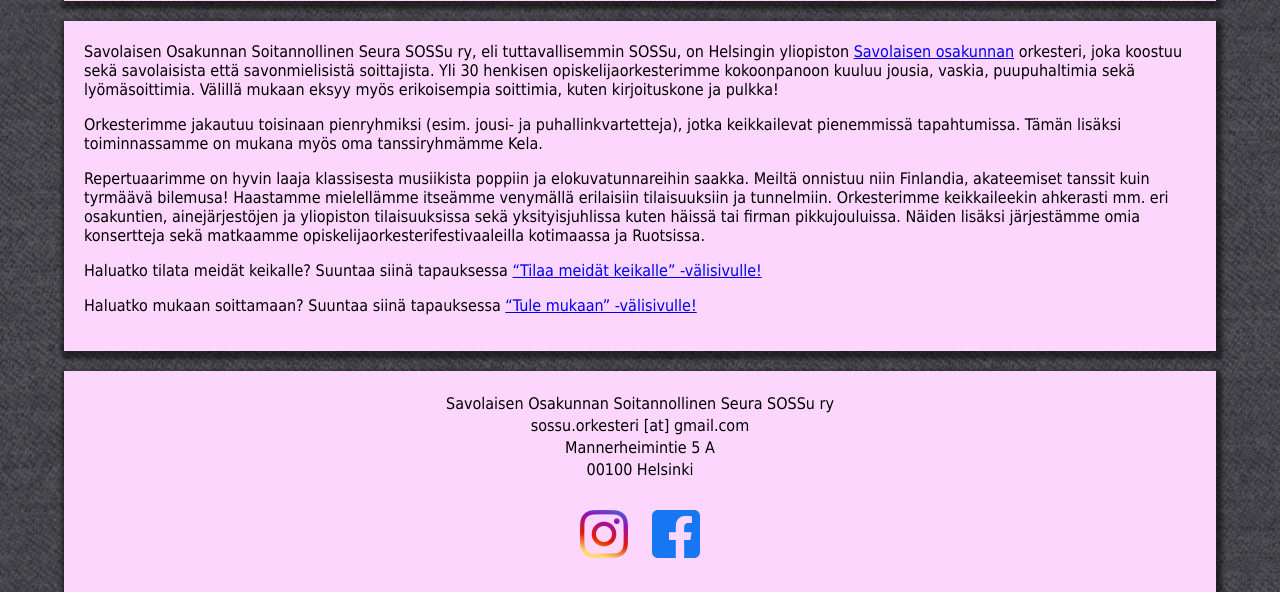
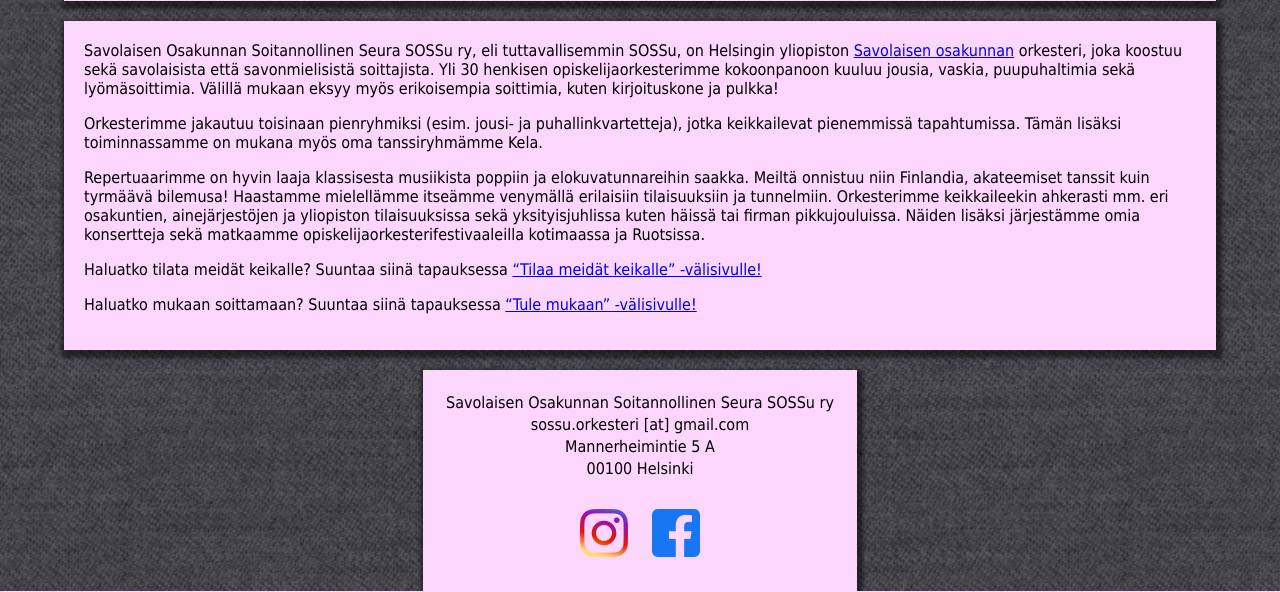
Before and after one commit to sossuOrkesteri/sossunVerkkosivut, a Flask app: page / in a window 1280 px wide. Shown: the part 347-939 px from the top of the page. Run offline with Flask 2, Linux system fonts and the light colour scheme.

Commit message:
footer width now fit-content

```diff
--- a/static/style.css
+++ b/static/style.css
@@ -22,8 +22,12 @@ body {
 
 .centerBox {
   margin: 20px 0;
-  padding: 5px 20px 20px 20px;
+  padding: 20px 20px 20px 20px;
   text-align: left;
+}
+
+.centerBox p {
+  margin-top: 0px;
 }
 
 .footer {
@@ -31,6 +35,7 @@ body {
   margin-left: auto;
   margin-right: auto;
   text-align: center;
+  max-width: fit-content;
   text-decoration: none;
 }
 
@@ -98,6 +103,10 @@ p, h3, h2 {
   text-decoration: none;
 }
 
+h2{
+  margin-top: 0px;
+}
+
 .social-media-logos {
   padding: 10px;
   align-items: center;
```
